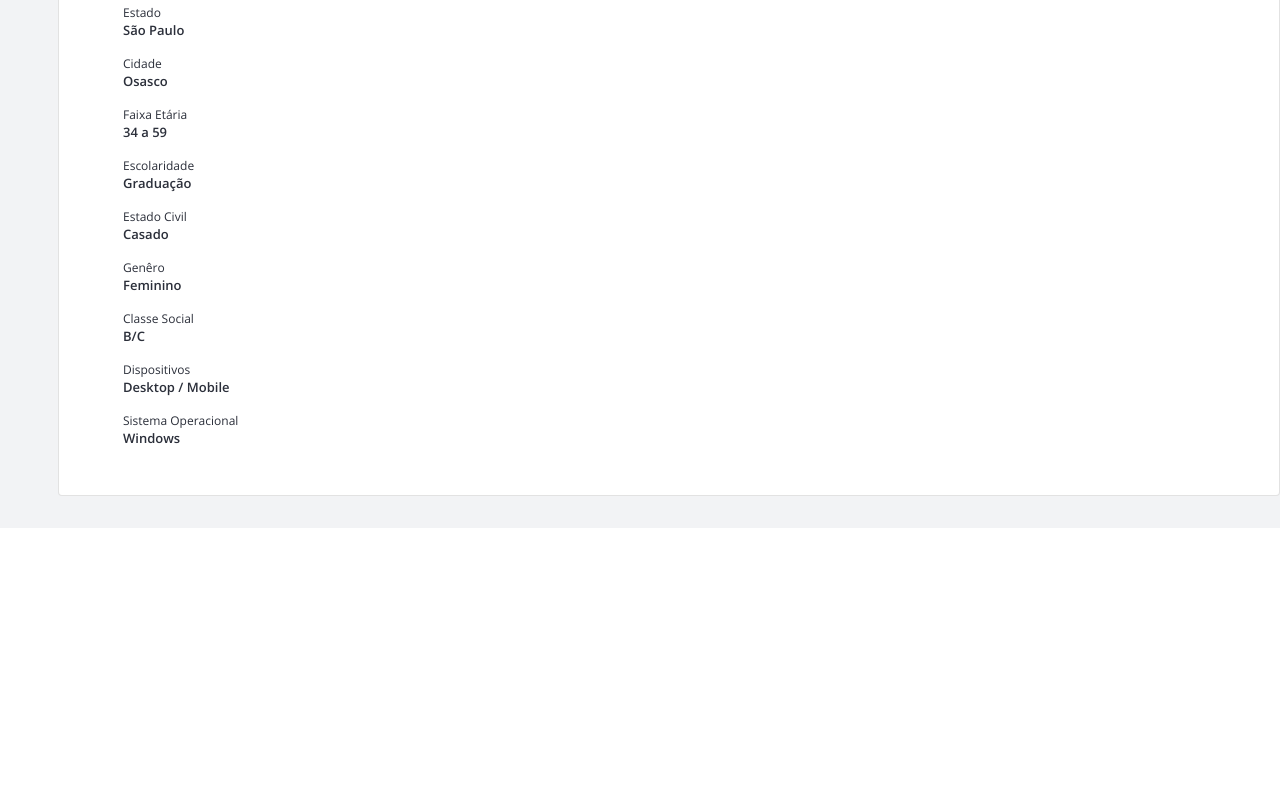
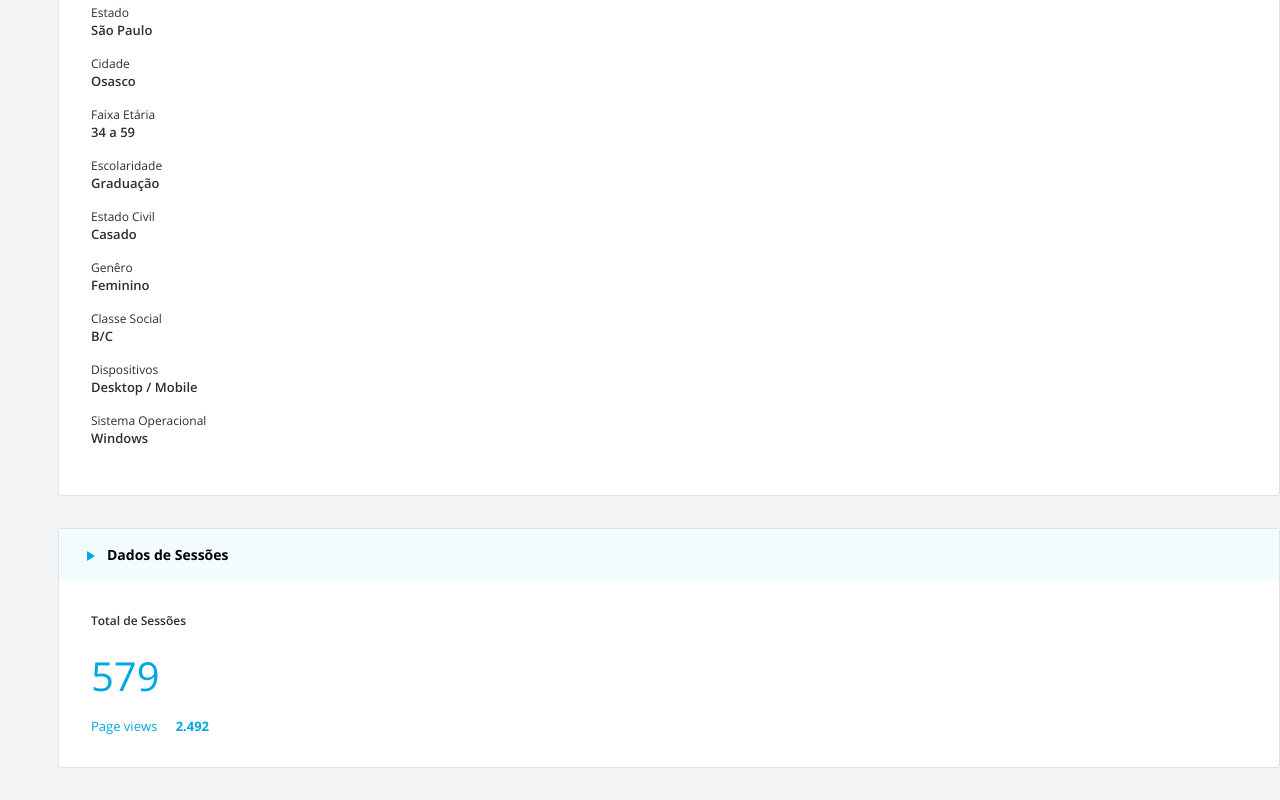
Before and after one commit to Pedr0visk/tutorial-nextjs, a Next.js app: page /profile/1 in a window 1280 px wide. Shown: the part 860-1660 px from the top of the page. Before the commit the page ends 1388 px from the top, so only its background shows below. Built offline with nearby package versions, Linux system fonts and the light colour scheme; a web font is replaced by a local one.

Commit message:
Section component addedc

```diff
--- a/src/components/ui/Card/styles.js
+++ b/src/components/ui/Card/styles.js
@@ -37,5 +37,5 @@ export const CardBody = styled.div`
 `
 
 export const CContent = styled.div`
-  padding: 2rem 4rem;
+  padding: 2rem;
 `
--- /dev/null
+++ b/src/components/ui/Section/index.js
@@ -0,0 +1,20 @@
+import React from 'react'
+import {Container, SHeader} from './styles'
+
+export const Section = ({children}) => {
+  return (
+    <div>
+      {children}
+    </div>
+  )
+}
+
+export const SectionHeader = ({title}) => (<SHeader>{title}</SHeader>)
+
+export const SectionContent = ({children}) => {
+  return (
+    <div>
+      {children}
+    </div>
+  )
+}
--- /dev/null
+++ b/src/components/ui/Section/styles.js
@@ -0,0 +1,10 @@
+import styled from 'styled-components'
+
+export const Container = styled.div``
+
+export const SHeader = styled.h5`
+  font-size: 12px;
+  color: var(--title);
+  font-weight: 600;
+  margin-bottom: 1rem;
+`
--- a/src/pages/profile/[pii].js
+++ b/src/pages/profile/[pii].js
@@ -5,7 +5,9 @@ import {
   Avatar,
   User,
   UserName,
-  PlaceHolder
+  PlaceHolder,
+  TotalAmountSessions,
+  PageViewsCount
 } from './styles'
 
 import { Layout } from '../../containers'
@@ -17,6 +19,12 @@ import {
   CardHeader,
   CardContent
 } from '../../components/ui/Card'
+
+import {
+  Section,
+  SectionHeader,
+  SectionContent
+} from '../../components/ui/Section'
 
 
 const CustomerProfile = () => {
@@ -82,6 +90,24 @@ const CustomerProfile = () => {
             </div>
           </CardContent>
         </Card>
+
+        {/* Demographic Data */}
+        <Card>
+          <CardHeader title="Dados de Sessões" />
+          <CardContent>
+            <div className="grid grid-cols-4">
+              {/* block 1 */}
+              <Section>
+                <SectionHeader title="Total de Sessões" />
+                <SectionContent>
+                  <TotalAmountSessions>579</TotalAmountSessions>
+                  <PageViewsCount>Page views <span>2.492</span></PageViewsCount>
+                </SectionContent>
+              </Section>
+
+            </div>
+          </CardContent>
+        </Card>
       </div>
     </Layout>
   )
--- a/src/pages/profile/styles.js
+++ b/src/pages/profile/styles.js
@@ -40,3 +40,23 @@ export const Avatar = styled.div`
   align-items: center;
   justify-content: center;
 `
+
+export const TotalAmountSessions = styled.span`
+  font-size: 40px;
+  line-height: 62px;
+  font-style: normal;
+  font-weight: normal;
+  color: var(--primary);
+`
+
+export const PageViewsCount = styled.p`
+  color: var(--primary);
+  font-style: normal;
+  font-weight: normal;
+  font-size: 13px;
+  margin-top: 10px;
+  > span {
+    font-weight: bold;
+    margin-left: 15px;
+  }
+`
```
